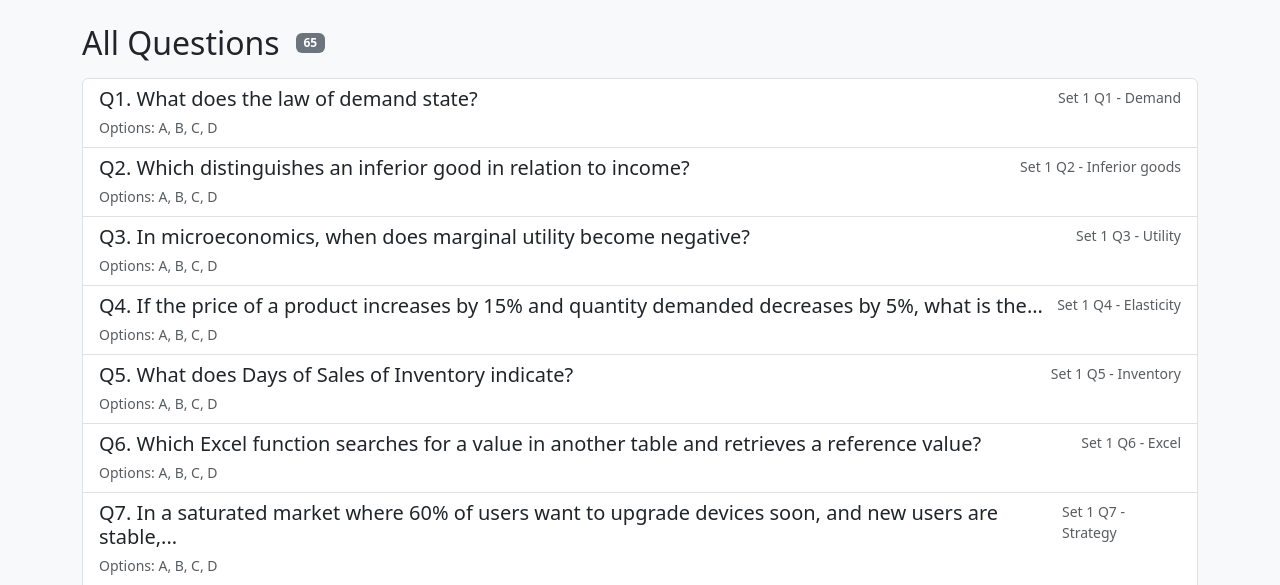
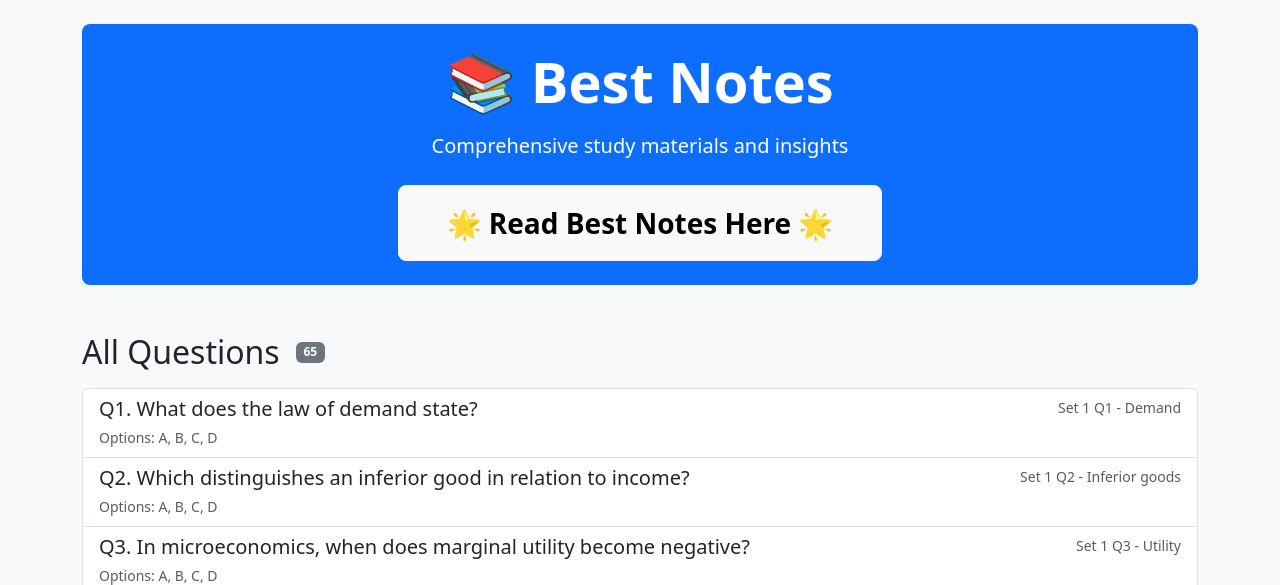
Before and after one commit to vivek-k1/BDM, a Flask app: page / in a window 1280 px wide. Shown: the part 56-641 px from the top of the page. Run offline with Flask 3, Linux system fonts and the light colour scheme.

Commit message:
Add prominent Best Notes link to homepage

```diff
--- a/app/templates/index.html
+++ b/app/templates/index.html
@@ -1,5 +1,14 @@
 {% extends 'base.html' %}
 {% block content %}
+  <!-- Best Notes Link - Large and Prominent -->
+  <div class="text-center mb-5 p-4 bg-primary text-white rounded-3">
+    <h1 class="display-4 fw-bold mb-3">📚 Best Notes</h1>
+    <p class="lead mb-4">Comprehensive study materials and insights</p>
+    <a href="https://medium.com/@vivek05/" target="_blank" class="btn btn-light btn-lg px-5 py-3 fw-bold fs-3">
+      🌟 Read Best Notes Here 🌟
+    </a>
+  </div>
+
   <div class="d-flex align-items-center mb-3">
     <h2 class="me-3 mb-0">{{ title or 'Questions' }}</h2>
     <span class="badge bg-secondary">{{ questions|length }}</span>
```
